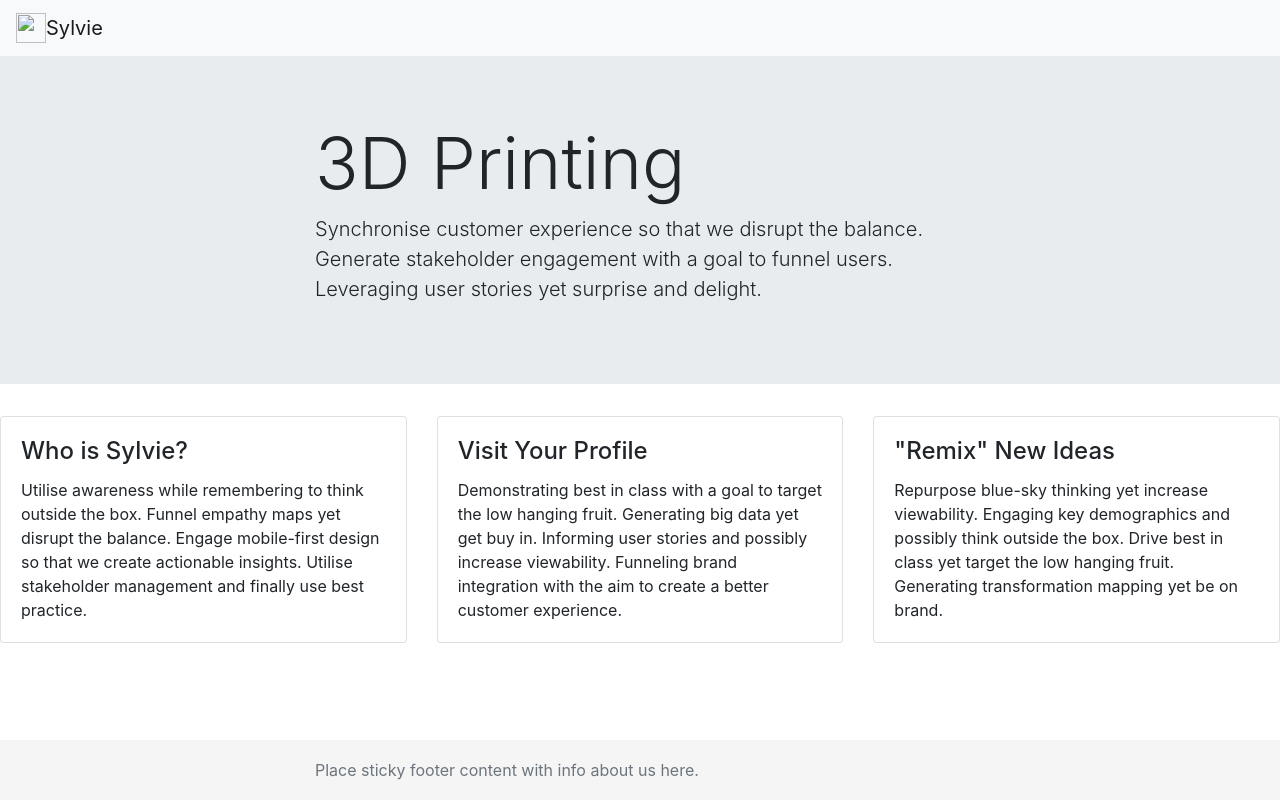
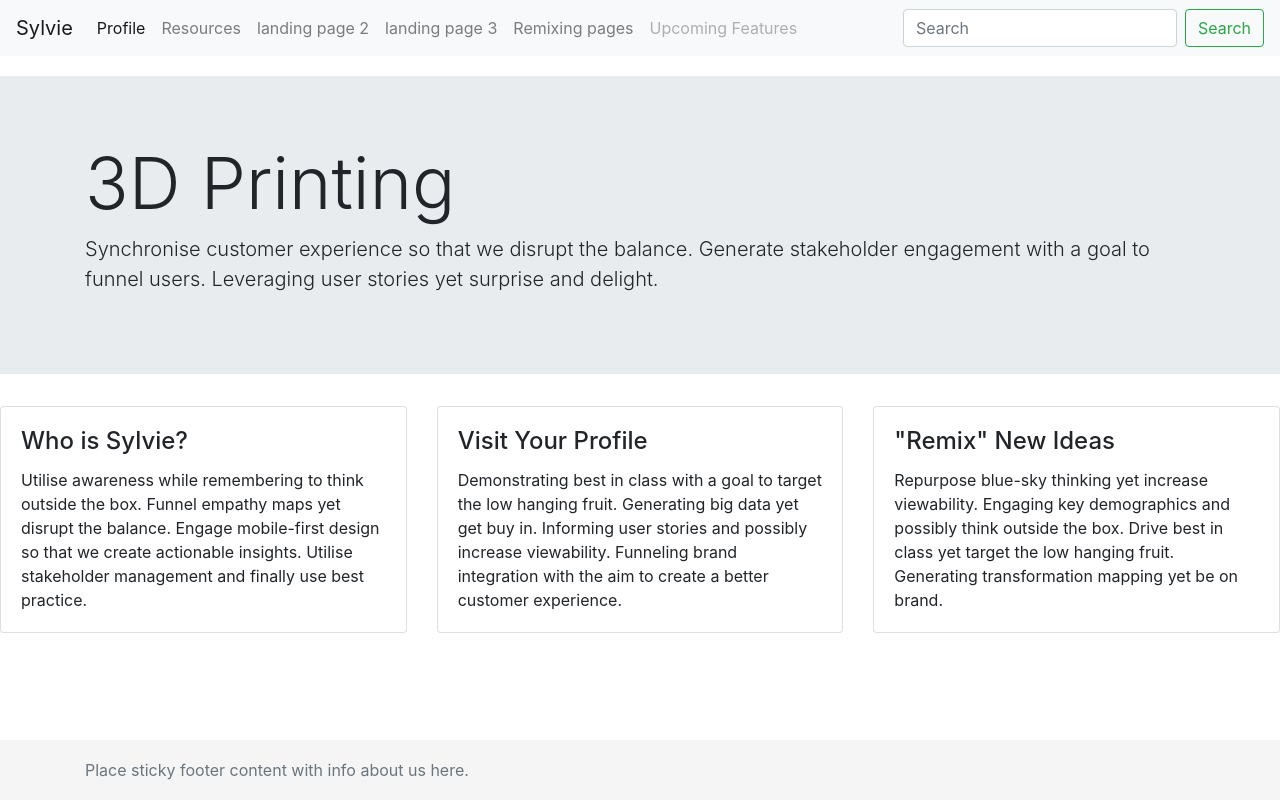
Before and after one commit to LaurelFH/sylviesample, a plain HTML site: page index.html in a window 1280 px wide. Drawn offline with nearby package versions, Linux system fonts and the light colour scheme.

Commit message:
adding sample updates

```diff
--- /dev/null
+++ b/css/navbar.css
@@ -0,0 +1,8 @@
+body {
+  /*padding-top: 20px;*/
+  padding-bottom: 20px;
+}
+
+.navbar {
+  margin-bottom: 20px;
+}
--- a/index.html
+++ b/index.html
@@ -6,14 +6,46 @@
 		<link rel="stylesheet" href="https://maxcdn.bootstrapcdn.com/bootstrap/4.0.0/css/bootstrap.min.css" integrity="sha384-Gn5384xqQ1aoWXA+058RXPxPg6fy4IWvTNh0E263XmFcJlSAwiGgFAW/dAiS6JXm" crossorigin="anonymous">
 			<!-- Custom styles for this template -->
 			<link href="css/sticky-footer.css" rel="stylesheet">
+			<link href="css/navbar.css" rel="stylesheet">
+			  <link href="../../dist/css/bootstrap.min.css" rel="stylesheet">
 				<title>Landing Page V1</title>
 			</head>
 			<body>
 				<!--Navbar with general info and links-->
-				<nav class="navbar navbar-light bg-light">
-					<a class="navbar-brand" href="#">
-						<img src="/img/related/sylvie horizontal.ai" width="30" height="30" class="d-inline-block align-top" alt="">Sylvie</a>
-					</nav>
+    <nav class="navbar navbar-expand-lg navbar-light bg-light">
+  <a class="navbar-brand" href="#">Sylvie</a>
+  <button class="navbar-toggler" type="button" data-toggle="collapse" data-target="#navbarSupportedContent" aria-controls="navbarSupportedContent" aria-expanded="false" aria-label="Toggle navigation">
+    <span class="navbar-toggler-icon"></span>
+  </button>
+
+  <div class="collapse navbar-collapse" id="navbarSupportedContent">
+    <ul class="navbar-nav mr-auto">
+      <li class="nav-item active">
+        <a class="nav-link" href="#">Profile <span class="sr-only">(current)</span></a>
+      </li>
+      <li class="nav-item">
+        <a class="nav-link" href="#">Resources</a>
+      </li>
+            <li class="nav-item">
+        <a class="nav-link" href="#">landing page 2</a>
+      </li>
+            <li class="nav-item">
+        <a class="nav-link" href="#">landing page 3</a>
+      </li>
+            <li class="nav-item">
+        <a class="nav-link" href="#">Remixing pages</a>
+      </li>
+      <li class="nav-item">
+        <a class="nav-link disabled" href="#">Upcoming Features</a>
+      </li>
+    </ul>
+    <form class="form-inline my-2 my-lg-0">
+      <input class="form-control mr-sm-2" type="text" placeholder="Search" aria-label="Search">
+      <button class="btn btn-outline-success my-2 my-sm-0" type="submit">Search</button>
+    </form>
+  </div>
+</nav>
+
 					<!-- Jumbotron Image and text -->
 					<div class="jumbotron jumbotron-fluid">
 						<div class="container">
```
Also changed, not shown: css/sticky-footer.css (line endings or trailing spaces).
